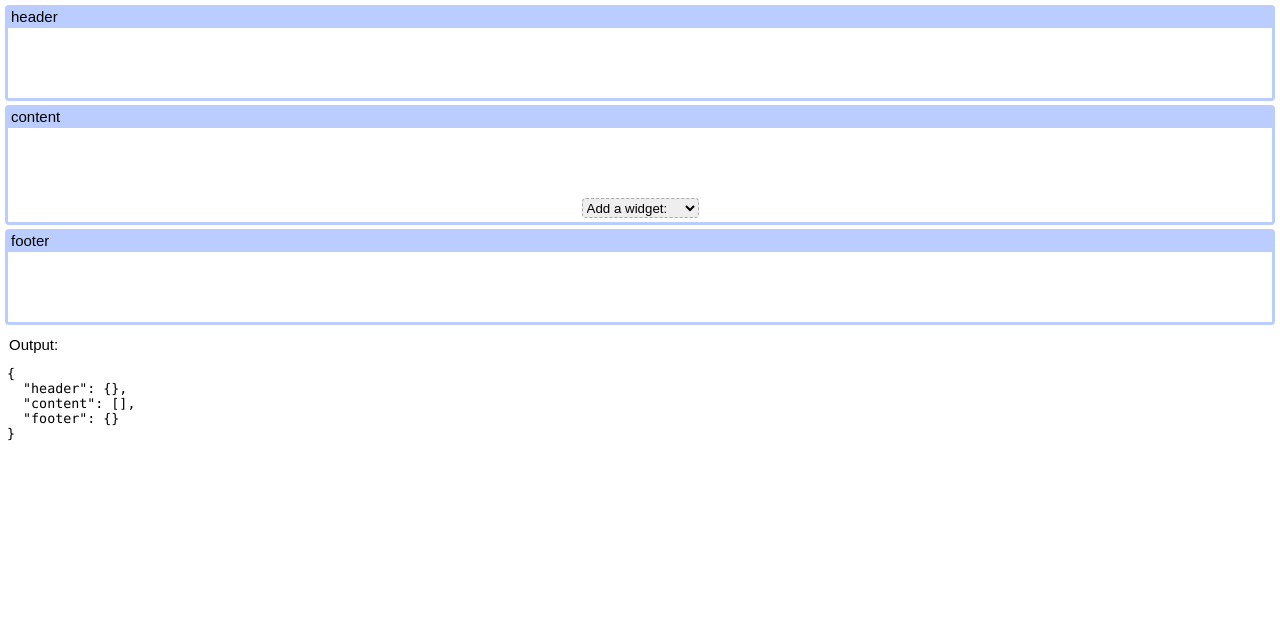
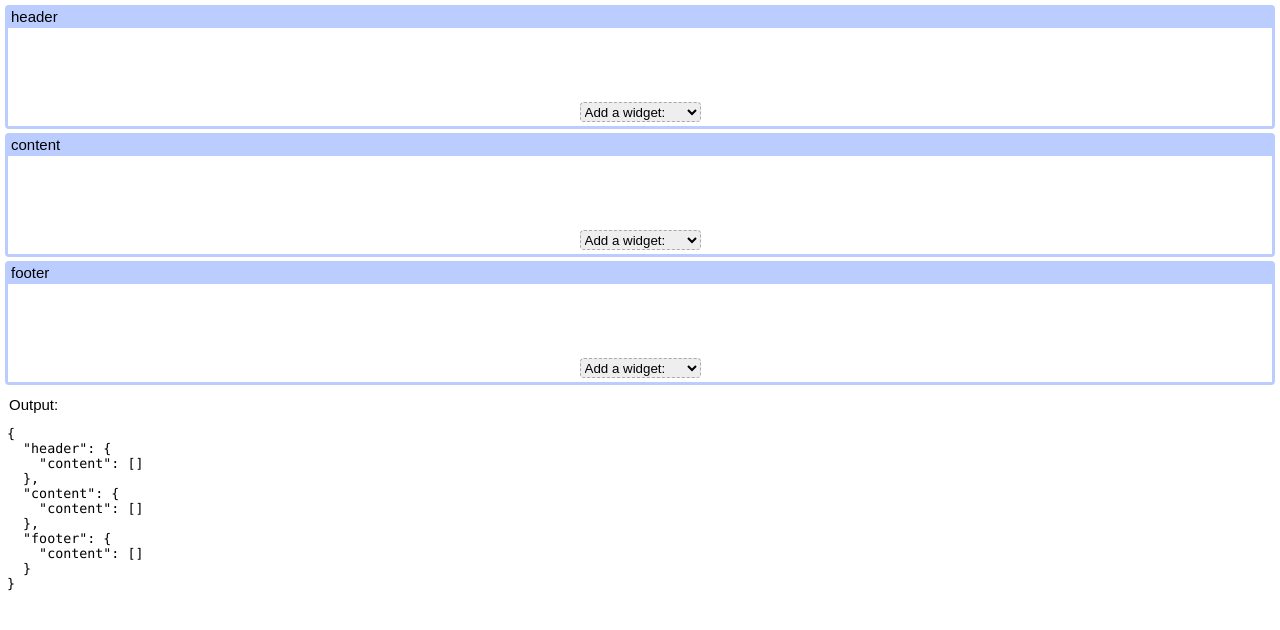
Before and after one commit to trik/reportbuild, an Angular app: page / in a window 1280 px wide. Shown: the top 630 px of the page. Built offline with nearby package versions, Linux system fonts and the light colour scheme.

Commit message:
content component implemented

```diff
--- a/src/app/app.module.ts
+++ b/src/app/app.module.ts
@@ -4,16 +4,16 @@ import { NgModule } from '@angular/core';
 import { AppComponent } from './app.component';
 import { ReportBuilderComponent } from './report-builder/report-builder.component';
 import { LayoutComponent } from './widgets/layout/layout.component';
-import { AddWidgetButtonComponent } from './widgets/add-widget-button/add-widget-button.component';
 import { PageBreakComponent } from './widgets/page-break/page-break.component';
+import { ContentComponent } from './widgets/content/content.component';
 
 @NgModule({
   declarations: [
     AppComponent,
     ReportBuilderComponent,
     LayoutComponent,
-    AddWidgetButtonComponent,
-    PageBreakComponent
+    PageBreakComponent,
+    ContentComponent
   ],
   imports: [
     BrowserModule
--- a/src/app/report-builder/report-builder.component.html
+++ b/src/app/report-builder/report-builder.component.html
@@ -1,23 +1,16 @@
 <div class="widget">
   <span class="widget-title">header</span>
-  <div class="widget-content">
-    <ng-template #headerContentPoint></ng-template>
-  </div>
+  <app-content [widgetSet]="[0,2,3,9]" #header></app-content>
 </div>
 
 <div class="widget">
   <span class="widget-title">content</span>
-  <div class="widget-content">
-    <ng-template #contentPoint></ng-template>
-  </div>
-  <app-add-widget-button (widgetSelected)="addWidget($event)"></app-add-widget-button>
+  <app-content [widgetSet]="[0,1,2,3,4,5,6,9]" #content></app-content>
 </div>
 
 <div class="widget">
   <span class="widget-title">footer</span>
-  <div class="widget-content">
-    <ng-template #footerContentPoint></ng-template>
-  </div>
+  <app-content [widgetSet]="[0,2,3,9]" #footer></app-content>
 </div>
 
 <span class="output-label">Output:</span>
--- a/src/app/report-builder/report-builder.component.scss
+++ b/src/app/report-builder/report-builder.component.scss
@@ -6,6 +6,10 @@ app-report-builder {
 
 	font-family: Arial, sans-serif;
 	font-size: 15px;
+}
+
+app-report-builder > * {
+	margin-bottom: 4px;
 }
 
 .widget,
@@ -24,18 +28,6 @@ app-layout {
 	background-color: #bcf;
 }
 
-.widget-content {
-	width: 100%;
-	min-height: 70px;
-	background-color: white;
-	padding: 4px;
-	padding-bottom: 0;
-}
-
-app-report-builder > *, .widget-content > * {
-	margin-bottom: 4px;
-}
-
 .output-label {
 	display: block;
 	padding: 7px 4px;
--- a/src/app/report-builder/report-builder.component.ts
+++ b/src/app/report-builder/report-builder.component.ts
@@ -1,7 +1,6 @@
 import { Component, ViewChild, ViewContainerRef } from '@angular/core';
 
-import { WidgetFactoryService } from '../widgets/widget-factory.service';
-import { Widget } from '../widgets/widget.interface';
+import { ContentComponent } from '../widgets/content/content.component';
 
 @Component({
   selector: 'app-report-builder',
@@ -10,22 +9,17 @@ import { Widget } from '../widgets/widget.interface';
 })
 export class ReportBuilderComponent {
 
-  @ViewChild('contentPoint', {read: ViewContainerRef}) contentPoint: ViewContainerRef;
-  content: Widget[] = [];
+  @ViewChild('header')  header:  ContentComponent;
+  @ViewChild('content') content: ContentComponent;
+  @ViewChild('footer')  footer:  ContentComponent;
 
-  constructor(private factoryService: WidgetFactoryService) {}
-
-  addWidget(wid: number) {
-    const factory = this.factoryService.factories[wid];
-    const compRef = this.contentPoint.createComponent(factory);
-    this.content.push(compRef.instance);
-  }
+  constructor() {}
 
   toObject(): any {
     return {
-      header: {},
-      content: this.content.map(w => w.toObject()),
-      footer: {},
+      header: { content: this.header.toObject() },
+      content: { content: this.content.toObject() },
+      footer: { content: this.footer.toObject() },
     };
   }
 }
--- a/src/app/widgets/add-widget-button/add-widget-button.component.html
+++ /dev/null
@@ -1,13 +0,0 @@
-<select (change)="onWidgetSelected($event)">
-  <option value="-1"><b>Add a widget:</b></option>
-  <option value="0">Layout</option>
-  <option value="1">Page Break</option>
-  <option value="2">Image</option>
-  <option value="3">Text</option>
-  <option value="4">Chart</option>
-  <option value="5">Table</option>
-  <option value="6">Map</option>
-  <option value="7">Column</option>
-  <option value="8">Formula</option>
-  <option value="9">ImageContainer</option>
-</select>
--- a/src/app/widgets/add-widget-button/add-widget-button.component.scss
+++ /dev/null
@@ -1,14 +0,0 @@
-app-add-widget-button {
-	display: flex;
-	justify-content: center;
-	align-items: flex-start;
-	margin-bottom: 4px;
-}
-
-app-add-widget-button select {
-	height: 20px;
-	background-color: #eee;
-	border: 1px dashed #aaa;
-	border-radius: 4px;
-	outline: none;
-}
--- a/src/app/widgets/add-widget-button/add-widget-button.component.ts
+++ /dev/null
@@ -1,25 +0,0 @@
-import { Component, Output, EventEmitter } from '@angular/core';
-
-import { WidgetType } from '../widget.interface';
-
-@Component({
-  selector: 'app-add-widget-button',
-  templateUrl: './add-widget-button.component.html',
-  styleUrls: ['./add-widget-button.component.scss']
-})
-export class AddWidgetButtonComponent {
-
-  @Output() widgetSelected = new EventEmitter<number>();
-
-  constructor() { }
-
-  onWidgetSelected(event: any) {
-    const select = event.srcElement;
-    const wid = Number(select.value);
-    if (0 <= wid && wid < WidgetType.LENGTH) {
-      this.widgetSelected.emit(wid)
-    }
-    select.value = '-1';
-  }
-
-}
--- /dev/null
+++ b/src/app/widgets/content/content.component.html
@@ -0,0 +1,10 @@
+<div class="content-body">
+  <ng-template #contentBody></ng-template>
+</div>
+
+<div class="add-widget-button">
+  <select (change)="onWidgetSelected($event)">
+    <option value="-1">Add a widget:</option>
+    <option *ngFor="let i of widgetSet" [value]="i">{{ WidgetName[i] }}</option>
+  </select>
+</div>
--- /dev/null
+++ b/src/app/widgets/content/content.component.scss
@@ -0,0 +1,30 @@
+app-content {
+	display: block;
+	width: 100%;
+	background-color: white;
+	padding: 4px;
+	padding-bottom: 0;
+}
+
+.content-body {
+	min-height: 70px;
+}
+
+.content-body > * {
+	margin-bottom: 4px;
+}
+
+.add-widget-button {
+	display: flex;
+	justify-content: center;
+	align-items: flex-start;
+	margin-bottom: 4px;
+}
+
+.add-widget-button > select {
+	height: 20px;
+	background-color: #eee;
+	border: 1px dashed #aaa;
+	border-radius: 4px;
+	outline: none;
+}
--- /dev/null
+++ b/src/app/widgets/content/content.component.ts
@@ -0,0 +1,51 @@
+import { Component, Input, ViewChild, ViewContainerRef,
+  ComponentFactory, ComponentFactoryResolver } from '@angular/core';
+
+import { Widget, WidgetType, WidgetName } from '../widget.interface';
+import { LayoutComponent } from '../layout/layout.component';
+import { PageBreakComponent } from '../page-break/page-break.component';
+
+@Component({
+  selector: 'app-content',
+  templateUrl: './content.component.html',
+  styleUrls: ['./content.component.scss']
+})
+export class ContentComponent {
+
+  readonly WidgetName = WidgetName;
+  factories: ComponentFactory<Widget>[] = [];
+
+  @Input() widgetSet: WidgetType[];
+  @ViewChild('contentBody', {read: ViewContainerRef}) contentBody: ViewContainerRef;
+  content: Widget[] = [];
+
+  constructor(factoryResolver: ComponentFactoryResolver) {
+    const comps = [ // must appear in the order defined by widget type
+      LayoutComponent,
+      PageBreakComponent,
+    ];
+    for (const c of comps) {
+      this.factories.push(factoryResolver.resolveComponentFactory(c));
+    }
+  }
+
+  onWidgetSelected(event: Event) {
+    const select = event.srcElement as HTMLSelectElement;
+    const wid = Number(select.value);
+    if (wid === -1) {
+      return;
+    }
+    this.addWidget(wid);
+    select.value = '-1';
+  }
+
+  addWidget(wid: WidgetType) {
+    const compRef = this.contentBody.createComponent(this.factories[wid]);
+    this.content.push(compRef.instance);
+  }
+
+  toObject(): any {
+    return this.content.map(w => w.toObject());
+  }
+
+}
--- a/src/app/widgets/widget-factory.service.ts
+++ /dev/null
@@ -1,24 +0,0 @@
-import { Injectable, ComponentFactory, ComponentFactoryResolver } from '@angular/core';
-
-import { LayoutComponent } from './layout/layout.component';
-import { PageBreakComponent } from './page-break/page-break.component';
-
-@Injectable({
-  providedIn: 'root'
-})
-export class WidgetFactoryService {
-
-  factories: ComponentFactory<any>[] = [];
-
-  constructor(factoryResolver: ComponentFactoryResolver) {
-
-  	const comps = [ // must appear in the order defined by widget type
-  	  LayoutComponent,
-  	  PageBreakComponent,
-  	];
-
-  	for (const c of comps) {
-      this.factories.push(factoryResolver.resolveComponentFactory(c));
-  	}
-  }
-}
--- a/src/app/widgets/widget.interface.ts
+++ b/src/app/widgets/widget.interface.ts
@@ -8,9 +8,21 @@ export enum WidgetType {
   Map,
   Column,
   Formula,
-  ImageContainer,
-  LENGTH
+  ImageContainer
 };
+
+export const WidgetName = [
+  'Layout',
+  'Page Break',
+  'Image',
+  'Text',
+  'Chart',
+  'Table',
+  'Map',
+  'Column',
+  'Formula',
+  'Image Container'
+];
 
 export interface Widget {
   toObject(): any;
```
